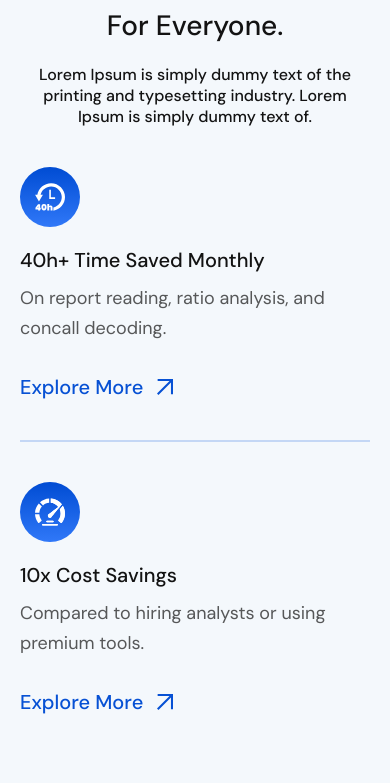
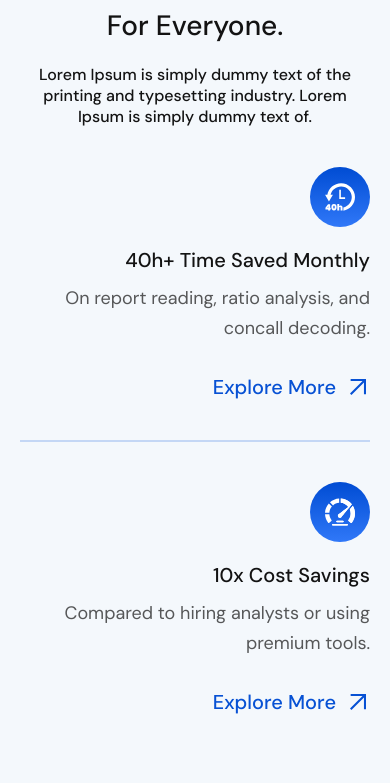
Before and after one commit to krishvaghasiya705/Dhanarthi, a Next.js app: page / in a window 390 px wide. Shown: the part 2063-2846 px from the top of the page. Built offline with nearby package versions, Linux system fonts and the light colour scheme.

Commit message:
Feat: solved some ui breaks in all screen's

```diff
--- a/src/common/footer/footer.module.scss
+++ b/src/common/footer/footer.module.scss
@@ -275,7 +275,7 @@
             border-color: var(--white);
           }
 
-          @media (max-width:768px) {
+          @media (max-width:1024px) {
             max-width: 400px;
           }
 
--- a/src/components/homecomponents/analyzesection/analyze.module.scss
+++ b/src/components/homecomponents/analyzesection/analyze.module.scss
@@ -37,7 +37,7 @@
 
     &::after {
       background-image: url("../../../assets/image/bgnet.png");
-      background-size: cover;
+      // background-size: cover;
       position: absolute;
       top: 0;
       left: 0;
--- a/src/components/homecomponents/effortlesssection/effortless.module.scss
+++ b/src/components/homecomponents/effortlesssection/effortless.module.scss
@@ -41,7 +41,7 @@
 
     &::after {
       background-image: url("../../../assets/image/bgnet.png");
-      background-size: cover;
+      // background-size: cover;
       position: absolute;
       top: 0;
       left: 0;
--- a/src/components/homecomponents/herobanner/homeherobanner.module.scss
+++ b/src/components/homecomponents/herobanner/homeherobanner.module.scss
@@ -17,7 +17,7 @@
 
     &::after {
       background-image: url("../../../assets/image/bgnet.png");
-      background-size: cover;
+      // background-size: cover;
       position: absolute;
       top: 0;
       left: 0;
--- a/src/components/homecomponents/makefinacedata/index.js
+++ b/src/components/homecomponents/makefinacedata/index.js
@@ -25,8 +25,8 @@ export default function Makefinacedata() {
           </div>
           <div className={styles.makefinacedatabody}>
             <div className={styles.makefinacedatabodycontentmain}>
-              <div className={styles.makefinacedatabodyboxleft}>
-                <div>
+              <div className={styles.makefinacedatabodyboxleftmain}>
+                <div className={styles.makefinacedatabodyboxleft}>
                   <div className={styles.makefinancebodyicon}>
                     <Hoursicon />
                   </div>
@@ -39,8 +39,8 @@ export default function Makefinacedata() {
                   Explore More <Arrow />
                 </span>
               </div>
-              <div className={styles.makefinacedatabodyboxleft}>
-                <div>
+              <div className={styles.makefinacedatabodyboxleftmain}>
+                <div className={styles.makefinacedatabodyboxleft}>
                   <div className={styles.makefinancebodyicon}>
                     <Costicon />
                   </div>
@@ -61,8 +61,8 @@ export default function Makefinacedata() {
               />
             </div>
             <div className={styles.makefinacedatabodycontentmain}>
-              <div className={styles.makefinacedatabodyboxright}>
-                <div>
+              <div className={styles.makefinacedatabodyboxrightmain}>
+                <div className={styles.makefinacedatabodyboxright}>
                   <div className={styles.makefinancebodyicon}>
                     <Percetageicon />
                   </div>
@@ -76,8 +76,8 @@ export default function Makefinacedata() {
                   Explore More <Arrow />
                 </span>
               </div>
-              <div className={styles.makefinacedatabodyboxright}>
-                <div>
+              <div className={styles.makefinacedatabodyboxrightmain}>
+                <div className={styles.makefinacedatabodyboxright}>
                   <div className={styles.makefinancebodyicon}>
                     <Fastericon />
                   </div>
--- a/src/components/homecomponents/makefinacedata/makefinacedata.module.scss
+++ b/src/components/homecomponents/makefinacedata/makefinacedata.module.scss
@@ -112,8 +112,11 @@
           gap: 0;
         }
 
-        .makefinacedatabodyboxright {
+        .makefinacedatabodyboxrightmain {
           align-items: flex-start;
+          .makefinacedatabodyboxrightmain {
+            align-items: flex-start;
+          }
 
           h4,
           p {
@@ -121,29 +124,35 @@
           }
         }
 
-        .makefinacedatabodyboxleft {
+        .makefinacedatabodyboxleftmain {
           align-items: flex-end;
 
-          @media (max-width: 1024px) {
-            align-items: flex-start;
+          .makefinacedatabodyboxleft {
+            align-items: flex-end;
           }
+
+          // @media (max-width: 1024px) {
+          //   align-items: flex-start;
+          // }
         }
 
-        .makefinacedatabodyboxleft,
-        .makefinacedatabodyboxright {
+        .makefinacedatabodyboxleftmain,
+        .makefinacedatabodyboxrightmain {
           border-bottom: 2px solid var(--border4);
           padding: 40px 0;
           display: flex;
           justify-content: space-between;
           flex-direction: column;
 
-          @media (max-width: 1024px) {
-            border-bottom: none;
-          }
-
           @media (max-width: 768px) {
             border-bottom: 2px solid var(--border4);
           }
+
+          .makefinacedatabodyboxleft,.makefinacedatabodyboxright {
+            display: flex;
+            flex-direction: column;
+          }
+
 
           .makefinancebodyicon {
             margin-bottom: 20px;
@@ -176,9 +185,9 @@
             margin-bottom: 10px;
             text-align: right;
 
-            @media (max-width: 1024px) {
-              text-align: left;
-            }
+            // @media (max-width: 1024px) {
+            //   text-align: left;
+            // }
 
             @media (max-width: 768px) {
               @include font22;
@@ -195,9 +204,9 @@
             margin-bottom: 31px;
             text-align: right;
 
-            @media (max-width: 1024px) {
-              text-align: left;
-            }
+            // @media (max-width: 1024px) {
+            //   text-align: left;
+            // }
           }
 
           .explorelink {
@@ -228,9 +237,17 @@
           }
         }
 
-        .makefinacedatabodyboxleft:last-child,
-        .makefinacedatabodyboxright:last-child {
+        .makefinacedatabodyboxleftmain:last-child,
+        .makefinacedatabodyboxrightmain:last-child {
           border-bottom: none;
+
+          @media (max-width: 1024px) {
+            border-bottom: 2px solid var(--border4);
+          }
+
+          @media (max-width: 768px) {
+            border-bottom: none;
+          }
         }
       }
     }
--- a/src/components/homecomponents/smartinvestmentsection/smartinvestment.module.scss
+++ b/src/components/homecomponents/smartinvestmentsection/smartinvestment.module.scss
@@ -84,6 +84,12 @@
 
       @media (max-width: 1024px) {
         max-width: 100%;
+        display: grid;
+        grid-template-columns: repeat(2,1fr);
+      }
+
+      @media (max-width: 768px) {
+        display: flex;
       }
 
       .smartinvestmentbox {
--- a/src/components/homecomponents/startwithsection/startwithsection.module.scss
+++ b/src/components/homecomponents/startwithsection/startwithsection.module.scss
@@ -29,7 +29,7 @@
 
     &::after {
       background-image: url("../../../assets/image/bgnet.png");
-      background-size: cover;
+      // background-size: cover;
       position: absolute;
       top: 0;
       left: 0;
--- a/src/components/homecomponents/whychoosesection/whychoosesection.module.scss
+++ b/src/components/homecomponents/whychoosesection/whychoosesection.module.scss
@@ -56,8 +56,6 @@
       justify-content: space-between;
       gap: 70px;
       width: 100%;
-      max-width: 540px;
-
       @media (max-width: 1024px) {
         max-width: 100%;
         display: grid;
```
Also changed, not shown: src/app/about/page.js (added, +9 -0 lines).
